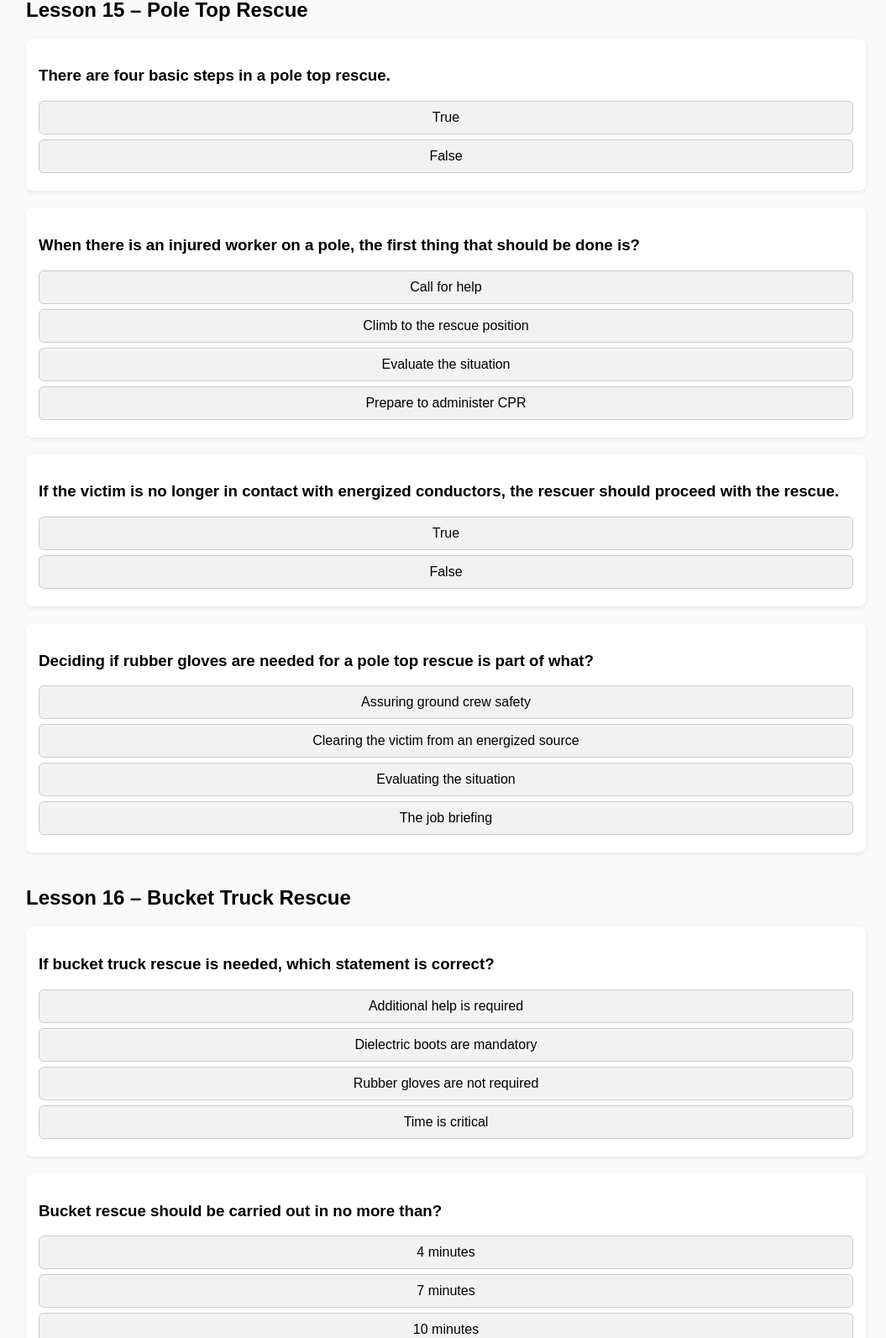
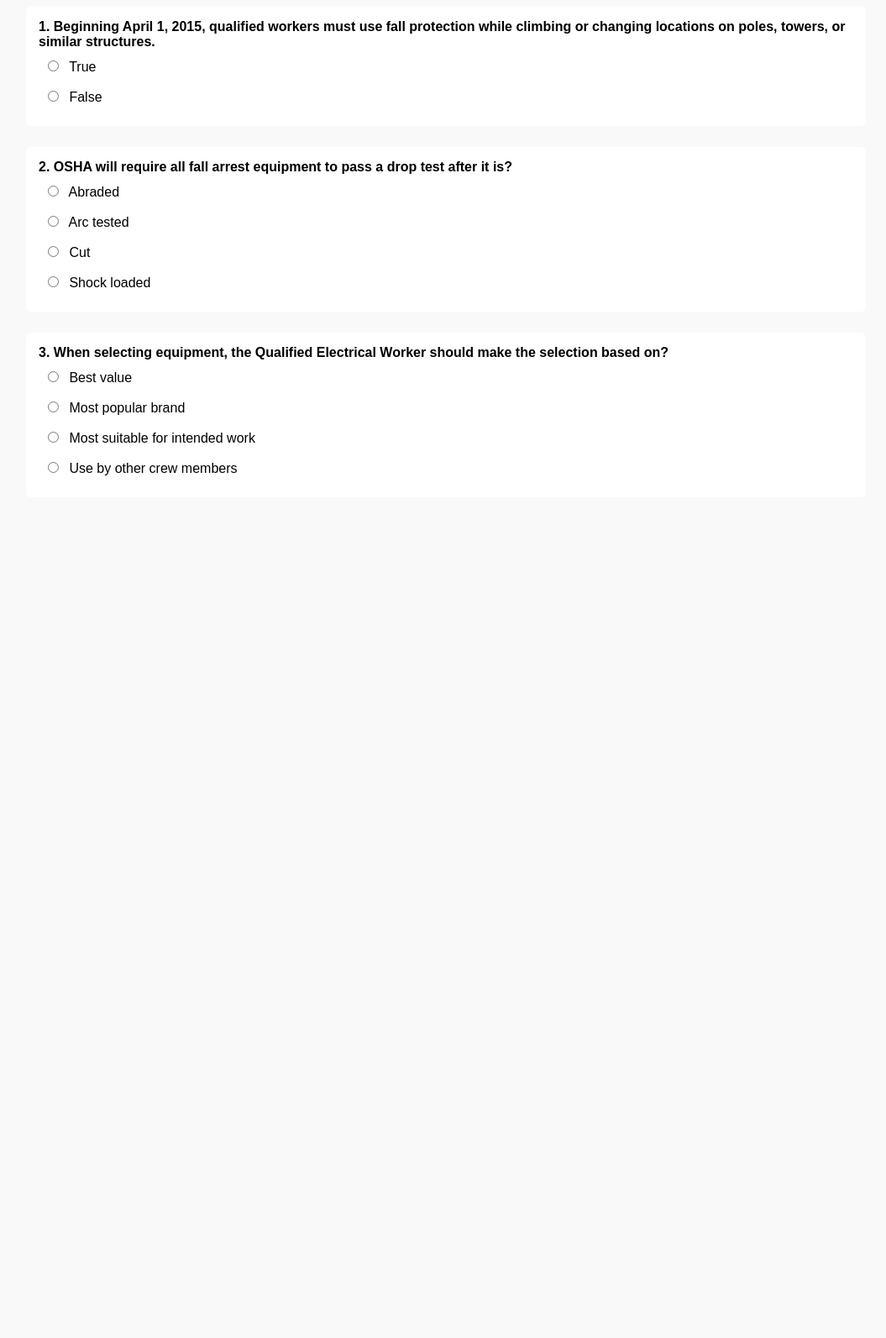
Before and after one commit to doramus31/study-guide-1, a plain HTML site: page index.html in a window 1280 px wide. Shown: the part 140-1733 px from the top of the page at 84% size, without its empty margins (109-1164 px from the left). After the commit the page ends 800 px from the top, so only its background shows below. Drawn offline with Linux system fonts and the light colour scheme.

Commit message:
Update index.html

```diff
--- a/index.html
+++ b/index.html
@@ -2,53 +2,46 @@
 <html lang="en">
 <head>
 <meta charset="UTF-8">
-<title>Study Guide 1</title>
+<title>Study Guide 1 – Lessons 1–16</title>
 
 <style>
-body{
-  font-family: Arial, Helvetica, sans-serif;
+body {
+  font-family: Arial, sans-serif;
   max-width: 1000px;
   margin: auto;
   padding: 20px;
-  background: #fafafa;
+  background: #f9f9f9;
 }
 
-section{
-  margin-bottom: 40px;
+h1, h2 {
+  text-align: center;
 }
 
-.question{
-  margin-bottom: 20px;
+.question {
+  margin-bottom: 25px;
   padding: 15px;
   background: #ffffff;
-  border-radius: 8px;
-  box-shadow: 0 2px 5px rgba(0,0,0,.08);
+  border-radius: 6px;
 }
 
-.answers button{
+.answers label {
   display: block;
-  width: 100%;
-  margin: 6px 0;
-  padding: 10px;
-  font-size: 16px;
-  border: 1px solid #ccc;
-  border-radius: 6px;
+  padding: 6px;
+  margin: 4px 0;
+  border-radius: 4px;
   cursor: pointer;
-  background: #f2f2f2;
 }
 
-.answers button.correct{
-  background: #c8f7c5;
-  border-color: #2ecc71;
+.correct {
+  background-color: #c8f7c5;
 }
 
-.answers button.wrong{
-  background: #f7c5c5;
-  border-color: #e74c3c;
+.wrong {
+  background-color: #f7c5c5;
 }
 
-.answers button:disabled{
-  cursor: not-allowed;
+input[type="radio"] {
+  margin-right: 8px;
 }
 </style>
 </head>
@@ -56,96 +49,71 @@ section{
 <body>
 
 <h1>Study Guide 1</h1>
-<p>Select an answer. Correct answers turn <b>green</b>. Incorrect answers turn <b>red</b>.</p>
+<h2>Lessons 1–16</h2>
 
-<!-- ================= LESSON 15 ================= -->
-<section>
-<h2>Lesson 15 – Pole Top Rescue</h2>
+<!-- ================= QUESTION EXAMPLE ================= -->
+<div class="question" data-correct="b">
+  <strong>1. Beginning April 1, 2015, qualified workers must use fall protection while climbing or changing locations on poles, towers, or similar structures.</strong>
 
-<div class="question">
-<h3>There are four basic steps in a pole top rescue.</h3>
   <div class="answers">
-<button onclick="check(this,false)">True</button>
-<button onclick="check(this,true)">False</button>
+    <label>
+      <input type="radio" name="q1" value="a">
+      True
+    </label>
+    <label>
+      <input type="radio" name="q1" value="b">
+      False
+    </label>
   </div>
 </div>
 
-<div class="question">
-<h3>When there is an injured worker on a pole, the first thing that should be done is?</h3>
+<div class="question" data-correct="d">
+  <strong>2. OSHA will require all fall arrest equipment to pass a drop test after it is?</strong>
+
   <div class="answers">
-<button onclick="check(this,true)">Call for help</button>
-<button onclick="check(this,false)">Climb to the rescue position</button>
-<button onclick="check(this,false)">Evaluate the situation</button>
-<button onclick="check(this,false)">Prepare to administer CPR</button>
+    <label><input type="radio" name="q2" value="a"> Abraded</label>
+    <label><input type="radio" name="q2" value="b"> Arc tested</label>
+    <label><input type="radio" name="q2" value="c"> Cut</label>
+    <label><input type="radio" name="q2" value="d"> Shock loaded</label>
   </div>
 </div>
 
-<div class="question">
-<h3>If the victim is no longer in contact with energized conductors, the rescuer should proceed with the rescue.</h3>
+<div class="question" data-correct="c">
+  <strong>3. When selecting equipment, the Qualified Electrical Worker should make the selection based on?</strong>
+
   <div class="answers">
-<button onclick="check(this,true)">True</button>
-<button onclick="check(this,false)">False</button>
+    <label><input type="radio" name="q3" value="a"> Best value</label>
+    <label><input type="radio" name="q3" value="b"> Most popular brand</label>
+    <label><input type="radio" name="q3" value="c"> Most suitable for intended work</label>
+    <label><input type="radio" name="q3" value="d"> Use by other crew members</label>
   </div>
 </div>
 
-<div class="question">
-<h3>Deciding if rubber gloves are needed for a pole top rescue is part of what?</h3>
-<div class="answers">
-<button onclick="check(this,false)">Assuring ground crew safety</button>
-<button onclick="check(this,false)">Clearing the victim from an energized source</button>
-<button onclick="check(this,true)">Evaluating the situation</button>
-<button onclick="check(this,false)">The job briefing</button>
-</div>
-</div>
-</section>
+<!-- ================= SCRIPT ================= -->
+<script>
+document.querySelectorAll(".question").forEach(question => {
+  const correct = question.dataset.correct;
 
-<!-- ================= LESSON 16 ================= -->
-<section>
-<h2>Lesson 16 – Bucket Truck Rescue</h2>
+  question.querySelectorAll("input[type=radio]").forEach(input => {
+    input.addEventListener("change", () => {
 
-<div class="question">
-<h3>If bucket truck rescue is needed, which statement is correct?</h3>
-<div class="answers">
-<button onclick="check(this,false)">Additional help is required</button>
-<button onclick="check(this,false)">Dielectric boots are mandatory</button>
-<button onclick="check(this,false)">Rubber gloves are not required</button>
-<button onclick="check(this,true)">Time is critical</button>
-</div>
-</div>
+      // disable all radios in this question
+      question.querySelectorAll("input").forEach(r => r.disabled = true);
 
-<div class="question">
-<h3>Bucket rescue should be carried out in no more than?</h3>
-<div class="answers">
-<button onclick="check(this,true)">4 minutes</button>
-<button onclick="check(this,false)">7 minutes</button>
-<button onclick="check(this,false)">10 minutes</button>
-<button onclick="check(this,false)">12 minutes</button>
-</div>
-</div>
+      question.querySelectorAll("label").forEach(label => {
+        const radio = label.querySelector("input");
 
-<div class="question">
-<h3>There are four basic reasons a ground crew member may need to help a man out of an elevated bucket.</h3>
-<div class="answers">
-<button onclick="check(this,true)">True</button>
-<button onclick="check(this,false)">False</button>
-</div>
-</div>
+        if (radio.value === correct) {
+          label.classList.add("correct");
+        }
 
-<div class="question">
-<h3>The CPR compression to breath ratio is 30 compressions to 2 breaths.</h3>
-<div class="answers">
-<button onclick="check(this,true)">True</button>
-<button onclick="check(this,false)">False</button>
-</div>
-</div>
-</section>
-
-<script>
-function check(button, correct){
-  const buttons = button.parentElement.querySelectorAll("button");
-  buttons.forEach(b => b.disabled = true);
-  button.classList.add(correct ? "correct" : "wrong");
+        if (radio.checked && radio.value !== correct) {
+          label.classList.add("wrong");
         }
+      });
+    });
+  });
+});
 </script>
 
 </body>
```
Lines whose indentation alone changed are shown as unchanged.
